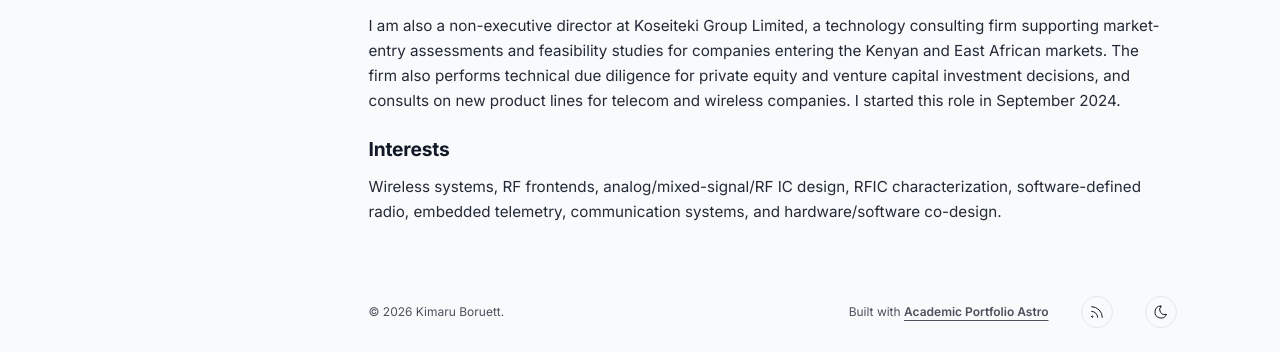
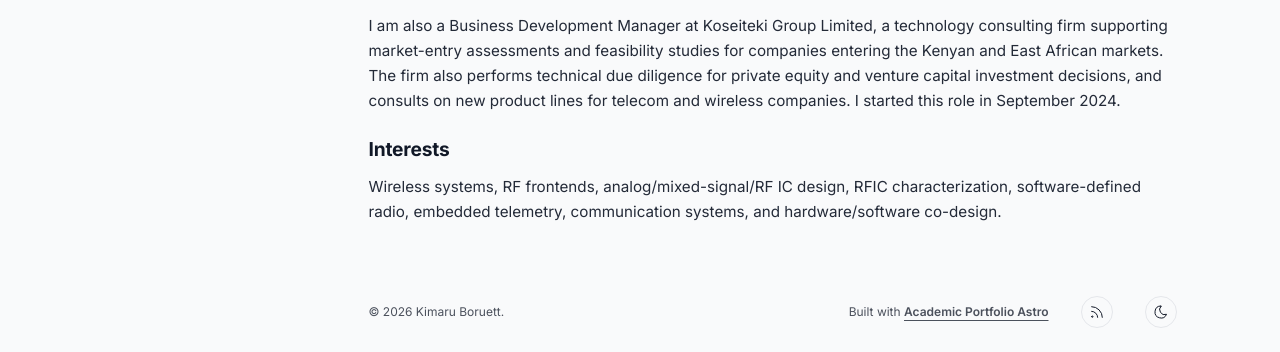
Before and after one commit to kmarulab/kmarulab.github.io, an Astro site: page / in a window 1280 px wide. Shown: the part 585-937 px from the top of the page. Built offline with nearby package versions, Linux system fonts and the light colour scheme; Astro itself is replaced by a stand-in of ours; some packages are replaced by stand-ins of ours.

Commit message:
Update job title to Business Development Manager

```diff
--- a/src/content/bio.md
+++ b/src/content/bio.md
@@ -11,7 +11,7 @@ My path into this area has moved from broad curiosity in mathematics, physics, c
 
 At Swarthmore, I have built this interest through embedded systems, OFDM simulation, software-defined radio work, and a senior capstone telemetry platform for a hydrogen fuel-cell Shell Eco-marathon vehicle. The capstone combines live telemetry, serial fuel-cell monitoring, dashboarding, and predictive burn-and-coast race strategy, which has become a useful way for me to think about hardware/software co-design under real constraints.
 
-I am also a non-executive director at Koseiteki Group Limited, a technology consulting firm supporting market-entry assessments and feasibility studies for companies entering the Kenyan and East African markets. The firm also performs technical due diligence for private equity and venture capital investment decisions, and consults on new product lines for telecom and wireless companies. I started this role in September 2024.
+I am also a Business Development Manager at Koseiteki Group Limited, a technology consulting firm supporting market-entry assessments and feasibility studies for companies entering the Kenyan and East African markets. The firm also performs technical due diligence for private equity and venture capital investment decisions, and consults on new product lines for telecom and wireless companies. I started this role in September 2024.
 
 ## Interests
 
```
